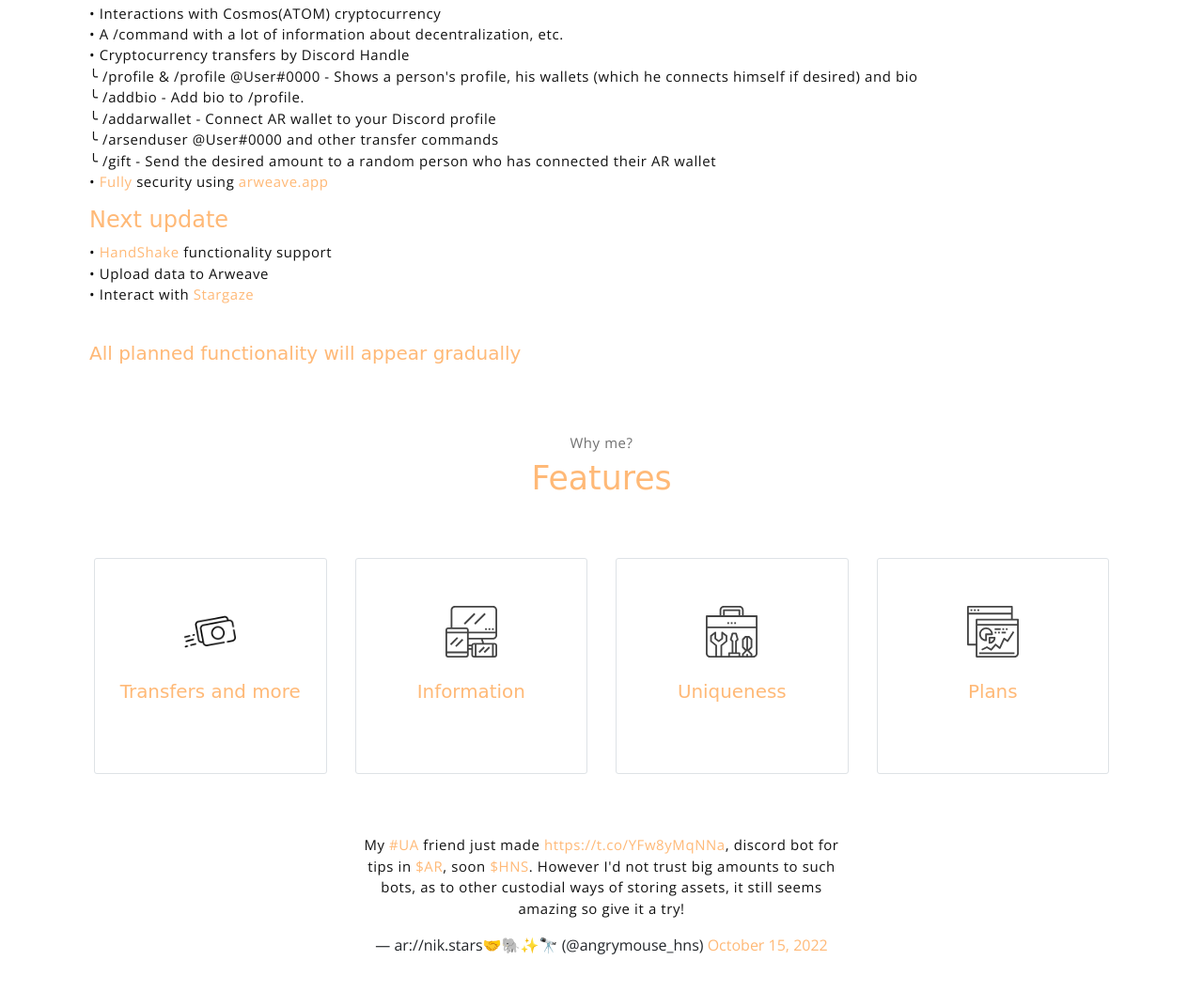
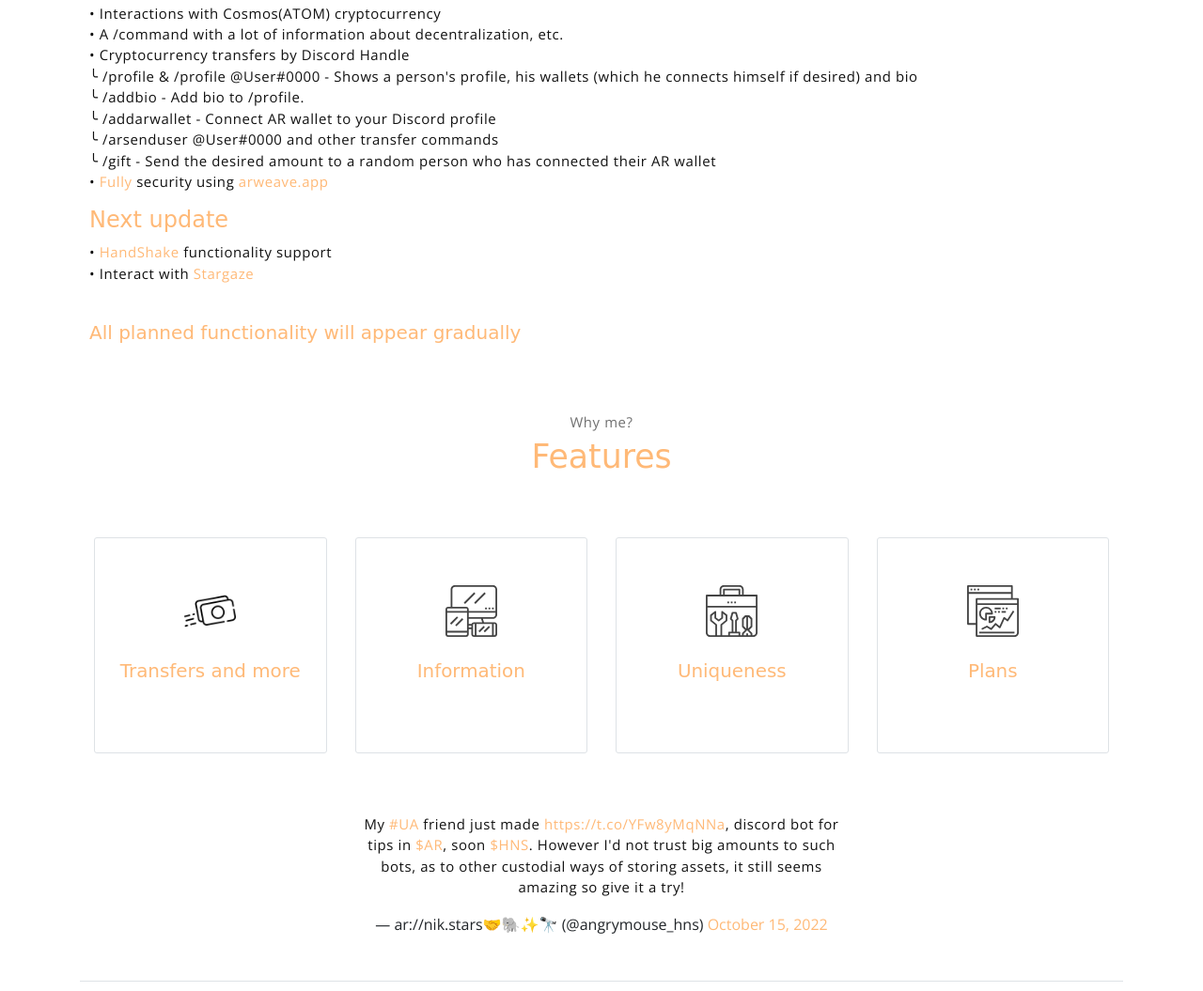
Before and after one commit to Alexcitten/arletweb, a plain HTML site: page index.html in a window 1280 px wide. Shown: the part 1473-2528 px from the top of the page at 94% size. Drawn offline with nearby package versions, Linux system fonts and the light colour scheme; a web font is replaced by a local one.

Commit message:
Update index.html

```diff
--- a/index.html
+++ b/index.html
@@ -105,7 +105,6 @@
 <h4>Next update</h4>
 <p>
 • <a href="https://hsd-dev.org/">HandShake</a> functionality support<br>
-• Upload data to Arweave<br>
 • Interact with <a href="https://stargaze.zone">Stargaze</a><br>
 </p>
 <br>
```
